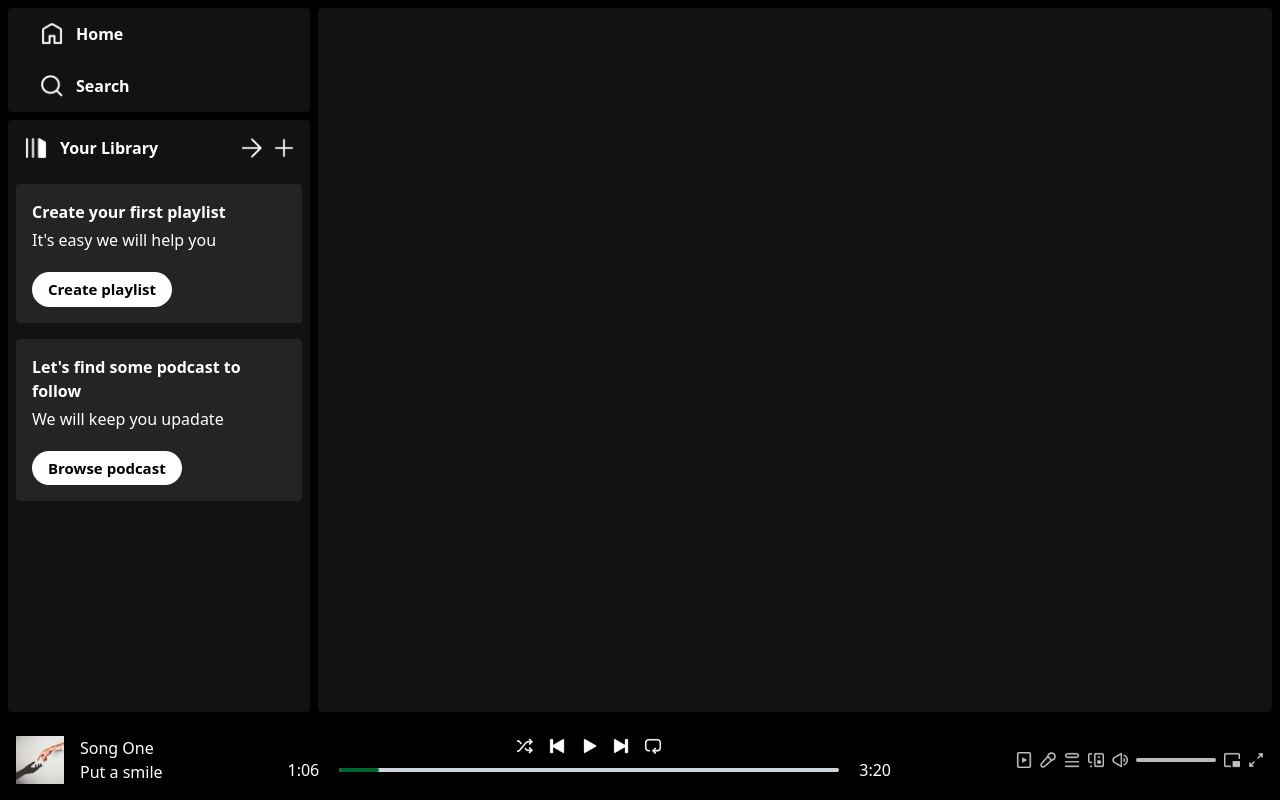
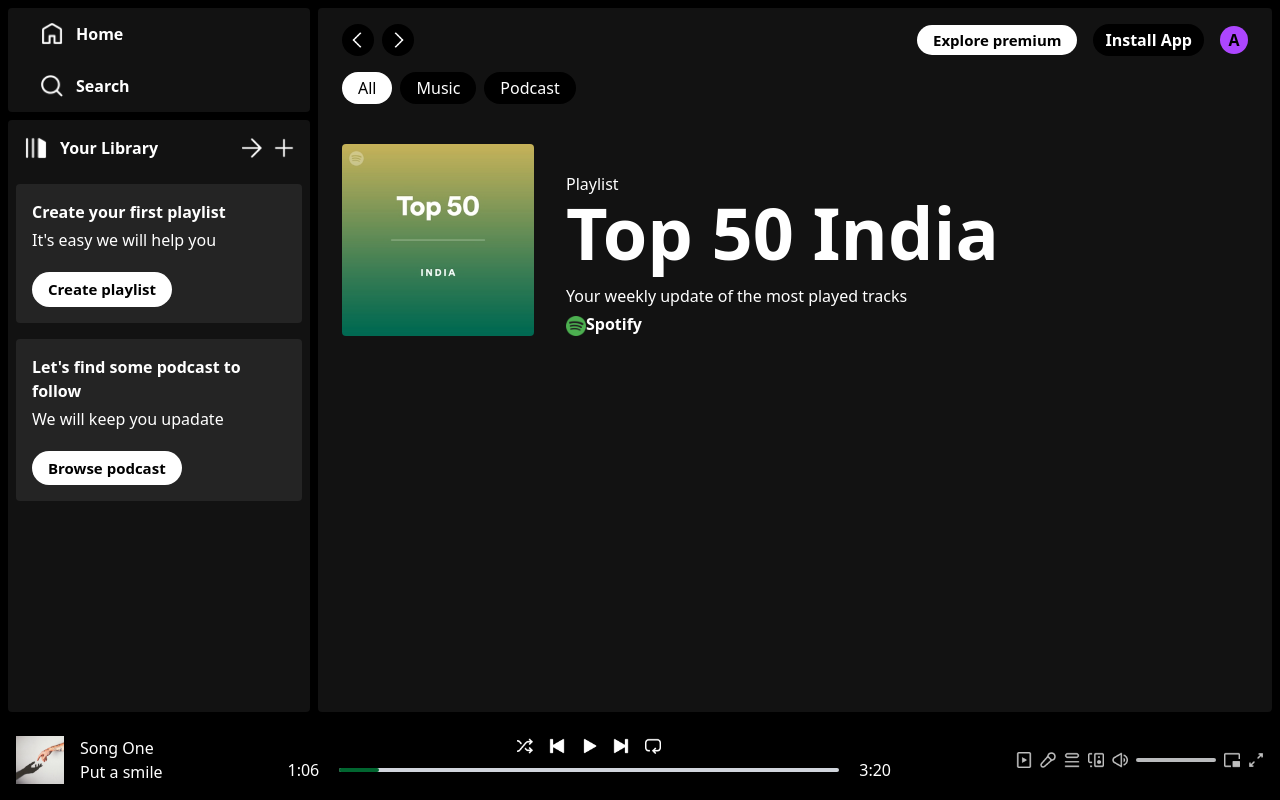
Before and after one commit to Ajaykapasiya/spofity-clone, a React (Vite) app: page /album/1 in a window 1280 px wide. Built offline with nearby package versions, Linux system fonts and the light colour scheme.

Commit message:
feat: implement DisplayAlbum component and integrate it into routing in Display

```diff
--- a/src/components/Display.jsx
+++ b/src/components/Display.jsx
@@ -1,6 +1,7 @@
 import React from "react";
 import { Route ,Routes } from "react-router-dom";
 import DisplayHome from "./DisplayHome";
+import DisplayAlbum from "./DisplayAlbum";
 
 const Display = () => {
   return (
@@ -8,6 +9,8 @@
 
         <Routes>
             <Route path="/" element={<DisplayHome/>} />
+            <Route path="/album/:id" element={<DisplayAlbum/>} />
+
         </Routes>
     </div>
   );
--- a/src/components/DisplayAlbum.jsx
+++ b/src/components/DisplayAlbum.jsx
@@ -1,10 +1,32 @@
 import React from 'react'
+import Navbar from './Navbar'
+import { useParams } from 'react-router-dom'
+import { albumsData, assets } from '../assets/assets'
 
 const DisplayAlbum = () => {
+
+   const {id} = useParams();
+const albumData = albumsData[id]  ;
+console.log(albumData);
+
+
   return (
-    <div>
+    <>
+      <Navbar/>
+      <div className='mt-10 flex gap-8 flex-col md:flex-row md:items-end'>
+          <img className='w-48 rounded' src={albumData.image} alt="" />
+          <div className='flex flex-col'>
+               <p>Playlist</p>
+               <h2 className='text-5xl font-bold mb-4 md:text-7xl'>{albumData.name}</h2>
+               <h4>{albumData.desc}</h4>
+               <p className='mt-1'>
+                <img className='inline-block w-5' src={assets.spotify_logo} alt="" />
+                <b>Spotify</b>
 
-    </div>
+               </p>
+          </div>
+      </div>
+    </>
   )
 }
 
```
